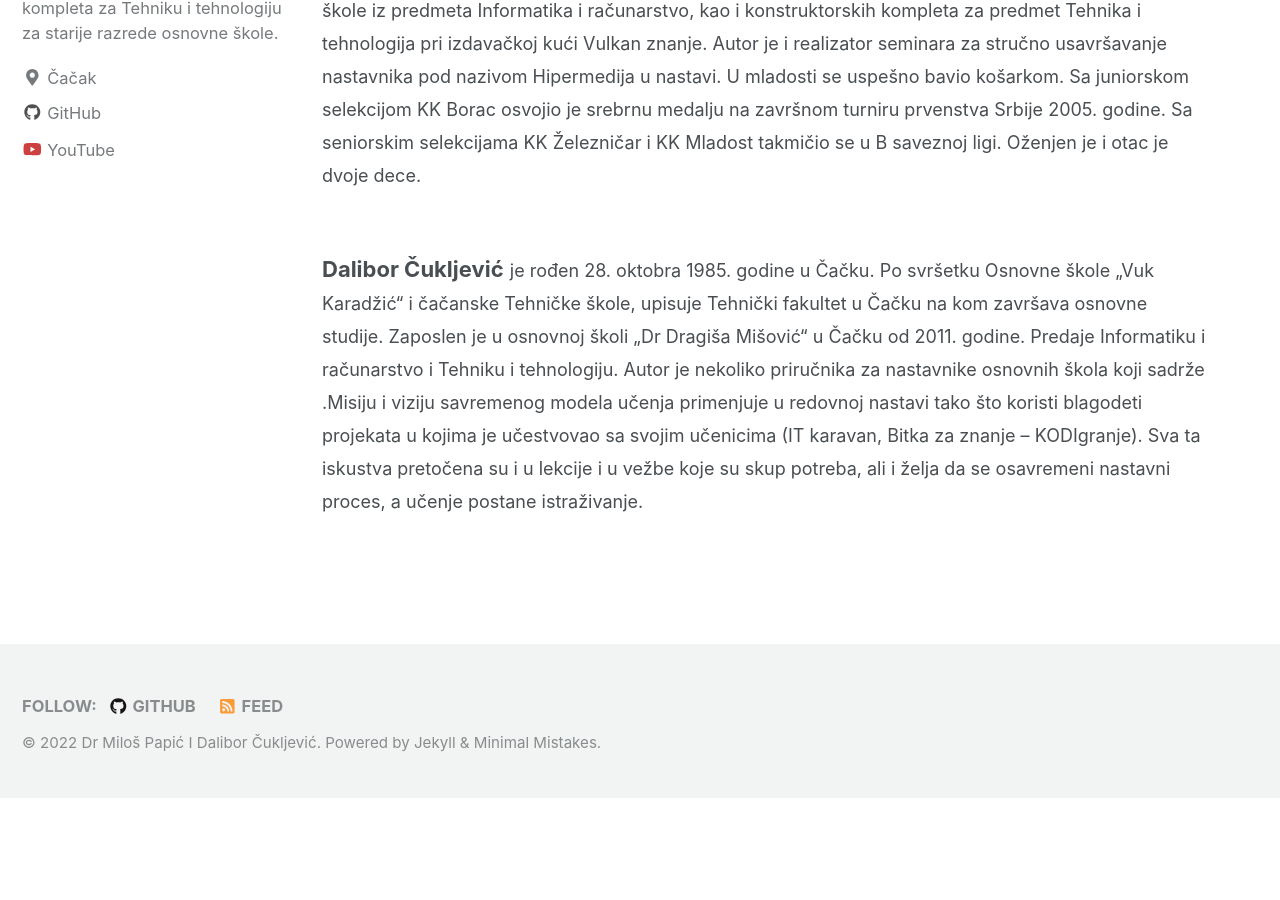
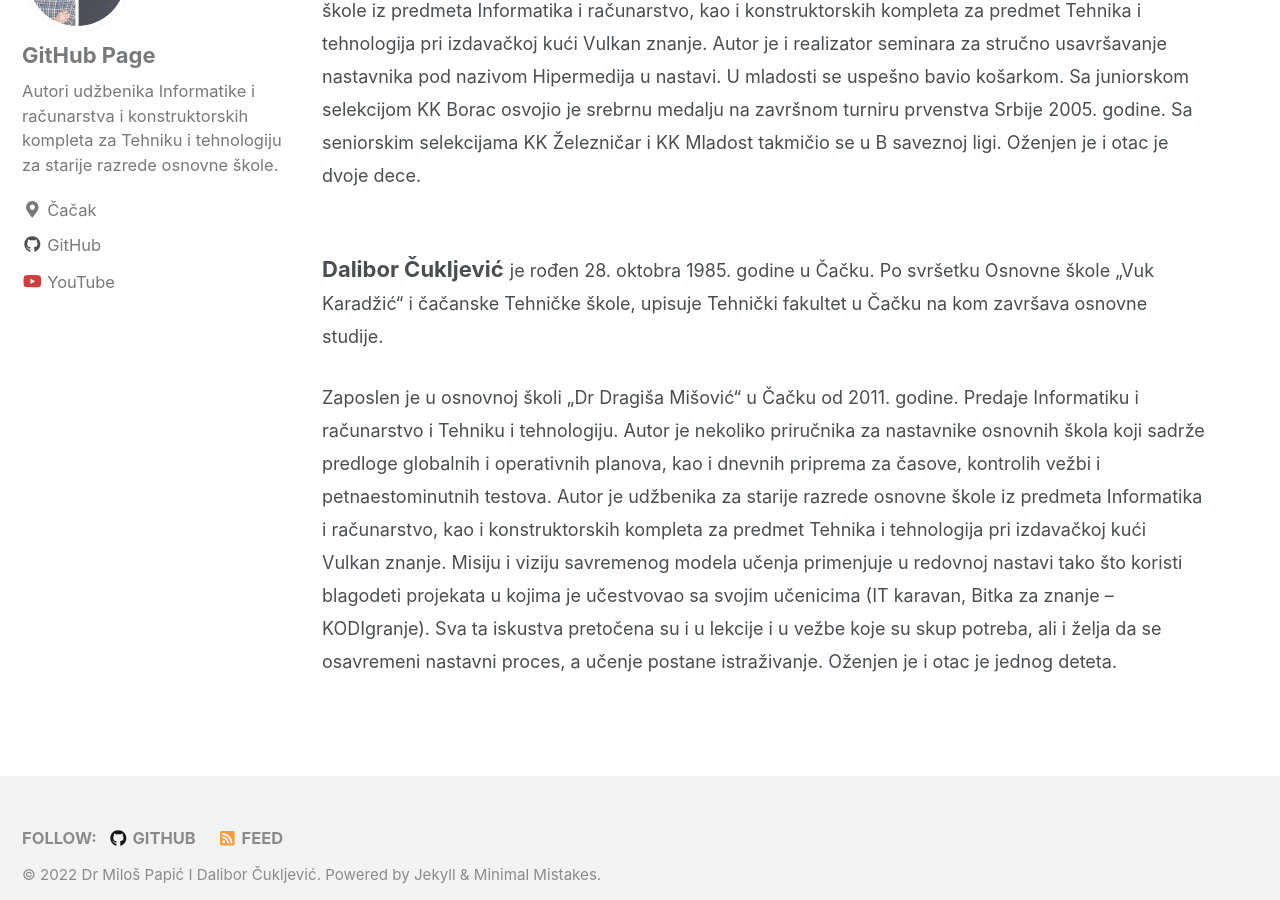
Before and after one commit to vulkanznanje/vulkanznanje.github.io, a Jekyll site: the page built from _pages/O_nama.md, in a window 1280 px wide and 900 px high, scrolled down 830 px. Built offline with Jekyll 4.4.1, drawn with Linux system fonts in a browser that asks for light colours; nearby versions of some CDN libraries; before the commit the page ends 1629 px from its top, so only the background shows below that.

Commit message:
Update O_nama.md

```diff
--- a/_pages/O_nama.md
+++ b/_pages/O_nama.md
@@ -20,4 +20,9 @@ header:
 <font size="4"> Oženjen je i otac je dvoje dece. </font>
 <br />
 
-**Dalibor Čuklјević** <font size="4"> je rođen 28. oktobra 1985. godine u Čačku. Po svršetku Osnovne škole „Vuk Karadžić“ i čačanske Tehničke škole, upisuje Tehnički fakultet u Čačku na kom završava osnovne studije. Zaposlen je u osnovnoj školi „Dr Dragiša Mišović“ u Čačku od 2011. godine. Predaje Informatiku i računarstvo i Tehniku i tehnologiju. Autor je nekoliko priručnika za nastavnike osnovnih škola koji sadrže .Misiju i viziju savremenog modela učenja primenjuje u redovnoj nastavi tako što koristi blagodeti projekata u kojima je učestvovao sa svojim učenicima (IT karavan, Bitka za znanje – KODIgranje). Sva ta iskustva pretočena su i u lekcije i u vežbe koje su skup potreba, ali i želјa da se osavremeni nastavni proces, a učenje postane istraživanje. </font>
+**Dalibor Čuklјević** <font size="4"> je rođen 28. oktobra 1985. godine u Čačku. Po svršetku Osnovne škole „Vuk Karadžić“ i čačanske Tehničke škole, upisuje Tehnički fakultet u Čačku na kom završava osnovne studije. </font>
+
+<font size="4"> Zaposlen je u osnovnoj školi „Dr Dragiša Mišović“ u Čačku od 2011. godine. Predaje Informatiku i računarstvo i Tehniku i tehnologiju. Autor je nekoliko priručnika za nastavnike osnovnih škola koji sadrže predloge globalnih i operativnih planova, kao i dnevnih priprema za časove, kontrolih vežbi i petnaestominutnih testova. Autor je udžbenika za starije razrede osnovne škole iz predmeta Informatika i računarstvo, kao i konstruktorskih kompleta za predmet Tehnika i tehnologija pri izdavačkoj kući Vulkan znanje. Misiju i viziju savremenog modela učenja primenjuje u redovnoj nastavi tako što koristi blagodeti projekata u kojima je učestvovao sa svojim učenicima (IT karavan, Bitka za znanje – KODIgranje). Sva ta iskustva pretočena su i u lekcije i u vežbe koje su skup potreba, ali i želјa da se osavremeni nastavni proces, a učenje postane istraživanje. </font>
+
+
+<font size="4"> Oženjen je i otac je jednog deteta. </font>
```
